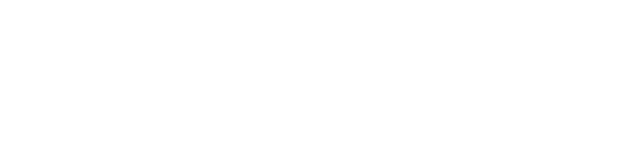
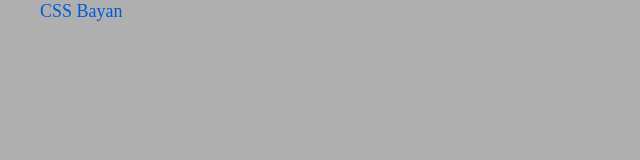
Before and after one commit to NetGeoOWild/cssBayan, a plain HTML site: page cssBayan/index.html in a window 1280 px wide. Shown: the whole page, without its empty margins (0-640 px from the left). Drawn offline with Linux system fonts and the light colour scheme.

Commit message:
feat: add images in folder and basic layout

```diff
--- a/cssBayan/index.html
+++ b/cssBayan/index.html
@@ -9,6 +9,12 @@
     <link rel="stylesheet" href="style.css">
 </head>
 <body>
-
+    <section class="bayan">
+        <div class="container">
+            <div class="bayan__inner">
+                <h1 class="bayan__title">CSS Bayan</h1>
+            </div>
+        </div>
+    </section>
 </body>
 </html>
--- a/cssBayan/style.css
+++ b/cssBayan/style.css
@@ -4,7 +4,8 @@ body {
     font-weight: 400;
     font-size: 18px;
     line-height: 22px;
-    color: #9b9b9b;
+    color: #0059D9;
+    background-color: #afafaf;
 }
 
 .container {
```
Also changed, not shown: cssBayan/images/1.jpg (added), cssBayan/images/2.jpg (added), cssBayan/images/3.jpg (added), cssBayan/images/4.jpg (added), cssBayan/images/5.jpg (added).
